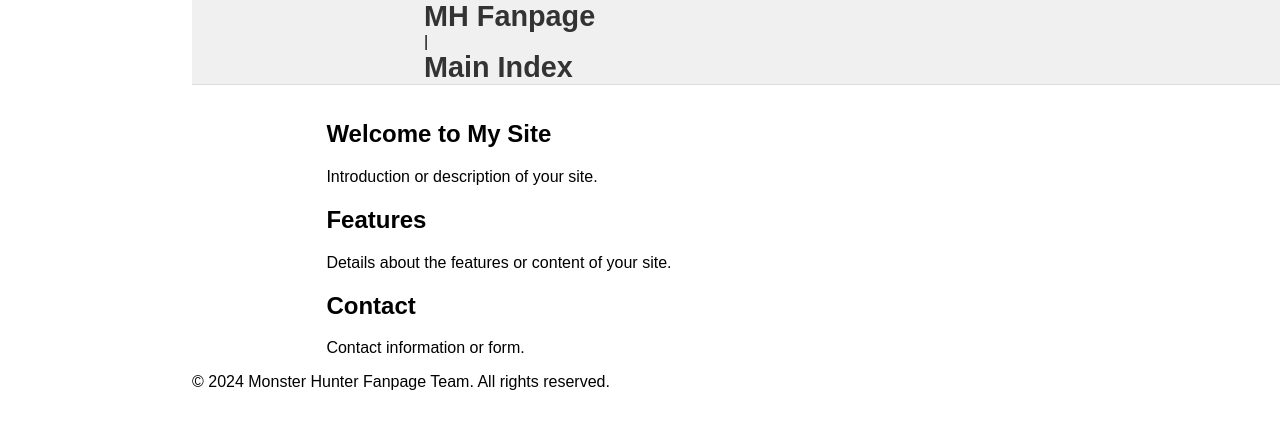
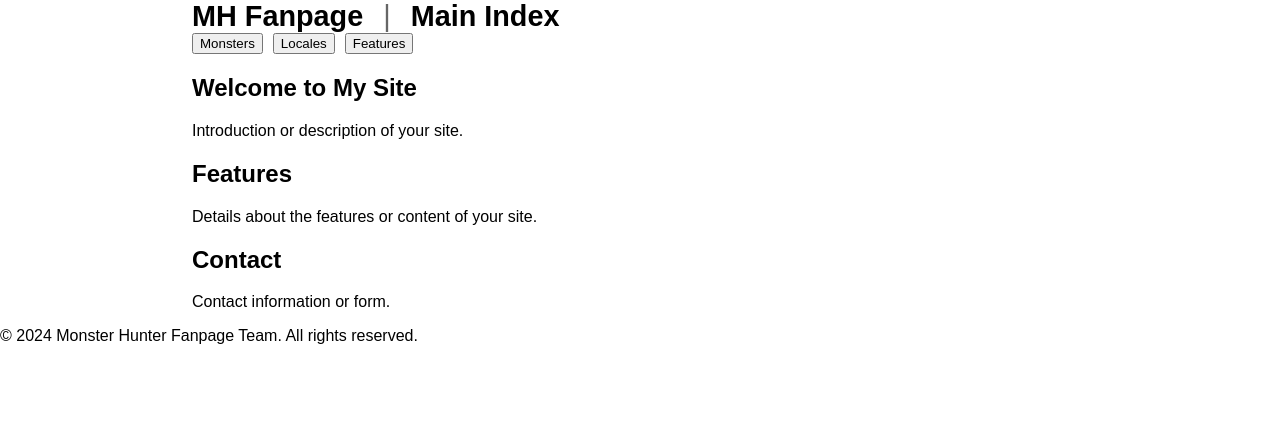
Before and after one commit to Monster-Hunter-Fanpage/Fangame, a plain HTML site: page index.html in a window 1280 px wide. Drawn offline with Linux system fonts and the light colour scheme.

Commit message:
Update styles.css

```diff
--- a/styles.css
+++ b/styles.css
@@ -1,72 +1,47 @@
-/* General Styling */
+/* General page styling */
 body {
     font-family: Arial, sans-serif;
     margin: 0;
+    padding: 0;
+    box-sizing: border-box;
+}
+
+/* Header and main container with side padding */
+.header-container,
+main,
+.footer-container {
     padding-left: 15%;
     padding-right: 15%;
 }
 
-/* Header Styling */
-header {
-    background-color: #f0f0f0; /* Light gray background */
-    padding-left: 15%;
-    padding-right: 15%;
-    border-bottom: 1px solid #ddd;
-    position: fixed;
-    top: 0;
-    width: 100%;
-    z-index: 1000;
-}
-
-.header-container {
-    display: flex;
-    justify-content: space-between;
-    align-items: center;
-    max-width: 1200px;
-    margin: 0 auto;
-    padding: 0 1rem;
-}
-
-/* Title Section */
+/* Title section styling */
 .title-section {
-    display: flex;
-    flex-direction: column;
+    display: flex; /* Arrange elements in a row */
+    align-items: center; /* Vertically center the text */
+    gap: 10px; /* Adjust the space between elements */
 }
 
 .title-section h1 {
     margin: 0;
     font-size: 1.8rem;
-    color: #333;
 }
 
-.title-section .subtitle {
-    font-size: 1rem;
-    color: #666;
+.separator {
+    margin: 0 10px;
+    font-size: 1.8rem; /* Match the size of the h1 elements */
+    color: #666; /* Gray color for the separator */
 }
 
-/* Button Section */
+/* General button styling */
 .button-section {
     display: flex;
     gap: 10px; /* Space between buttons */
 }
 
-.header-btn {
-    background-color: #333; /* Dark background */
-    color: #fff; /* White text */
-    padding: 0.5rem 1rem;
-    border: none;
-    border-radius: 5px;
-    cursor: pointer;
-    font-size: 1rem;
+/* Footer styling */
+.footer-container {
+    background-color: #f0f0f0; /* Light gray background */
+    padding: 1rem 0;
+    border-top: 1px solid #ddd;
+    text-align: center;
 }
-
-.header-btn:hover {
-    background-color: #555; /* Slightly lighter on hover */
-}
-
-/* Make space for the fixed header */
-main {
-    padding-top: 100px; /* Adjust to match header height */
-    padding-left: 15%;
-    padding-right: 15%;
-}
```
